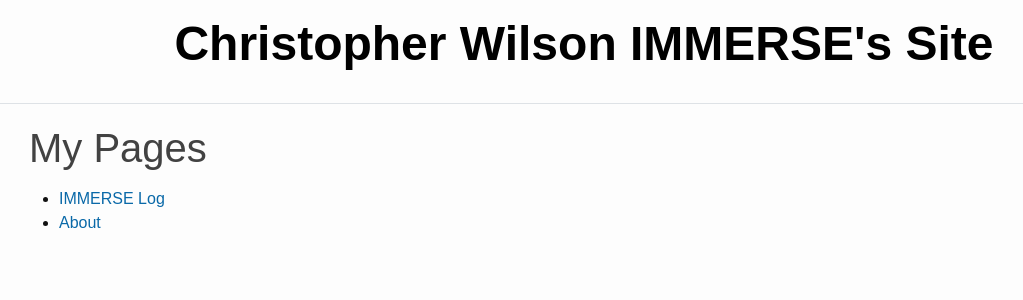
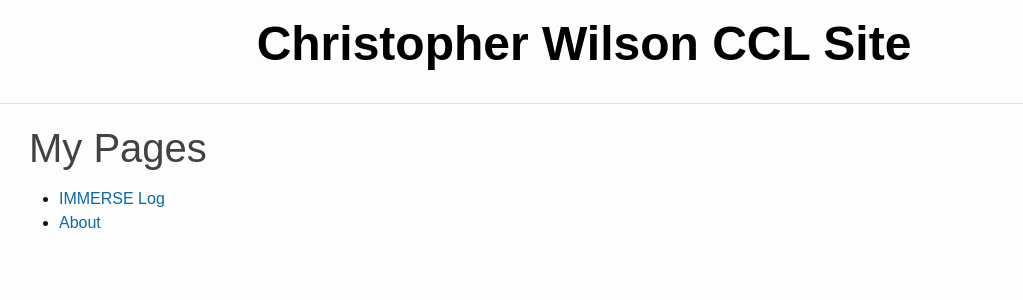
Before and after one commit to chriswils95/chriswils.github.io, a Jekyll site: the page built from index.md, in a window 1280 px wide. Shown: the top 300 px of the page, without its empty margins (56-1079 px from the left). Built offline with Jekyll 4.4.1, drawn with Linux system fonts in a browser that asks for light colours.

Commit message:
add several files

```diff
--- a/_config.yml
+++ b/_config.yml
@@ -18,11 +18,11 @@
 # You can create any custom variable you would like, and they will be accessible
 # in the templates via {{ site.myvariable }}.
 
-title: Christopher Wilson IMMERSE's Site
+title: Christopher Wilson CCL Site
 
 
-baseurl: "chriswils95" # the subpath of your site, e.g. /blog
-url: "https://chriswils.github.io.git" # the base hostname & protocol for your site, e.g. http://example.com
+baseurl: "" # the subpath of your site, e.g. /blog
+url: "https://chriswils95.github.io/chriswils.github.io/" # the base hostname & protocol for your site, e.g. http://example.com
 
 collections:
   pages:
```
